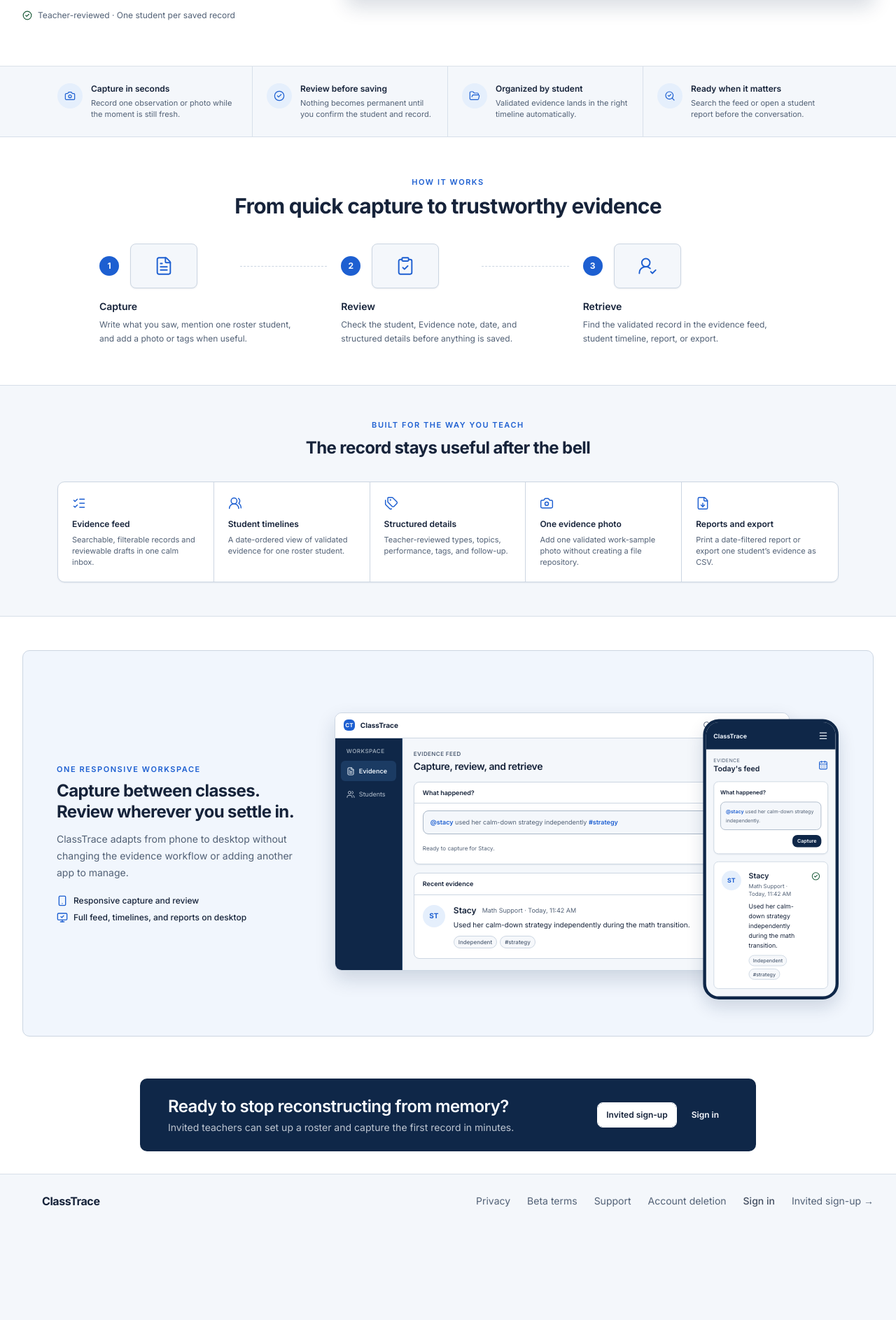
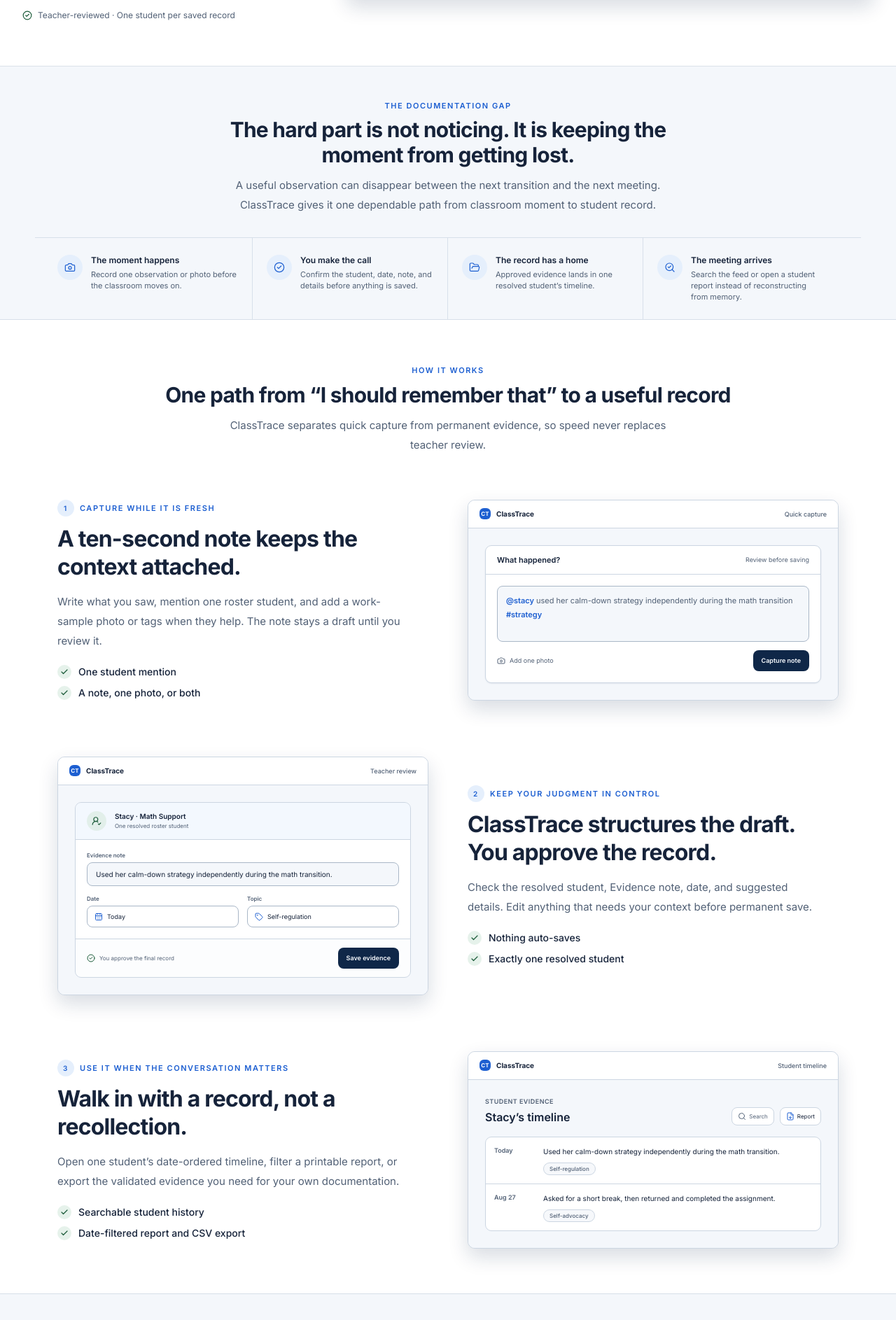
Before and after one commit to jatlasd/classtrace, a Next.js app: page / in a window 1280 px wide. Shown: the part 614-2500 px from the top of the page at 70% size. Before the commit the page ends 2368 px from the top, so only its background shows below. Built offline with nearby package versions, Linux system fonts and the light colour scheme.

Commit message:
Reframe landing page around the documentation gap

```diff
--- a/components/landing/landing-benefits.tsx
+++ b/components/landing/landing-benefits.tsx
@@ -3,30 +3,43 @@
 const benefits = [
   {
     icon: Camera,
-    title: "Capture in seconds",
-    body: "Record one observation or photo while the moment is still fresh.",
+    title: "The moment happens",
+    body: "Record one observation or photo before the classroom moves on.",
   },
   {
     icon: CheckCircle2,
-    title: "Review before saving",
-    body: "Nothing becomes permanent until you confirm the student and record.",
+    title: "You make the call",
+    body: "Confirm the student, date, note, and details before anything is saved.",
   },
   {
     icon: FolderOpen,
-    title: "Organized by student",
-    body: "Validated evidence lands in the right timeline automatically.",
+    title: "The record has a home",
+    body: "Approved evidence lands in one resolved student’s timeline.",
   },
   {
     icon: SearchCheck,
-    title: "Ready when it matters",
-    body: "Search the feed or open a student report before the conversation.",
+    title: "The meeting arrives",
+    body: "Search the feed or open a student report instead of reconstructing from memory.",
   },
 ] as const;
 
 export function LandingBenefits() {
   return (
-    <section aria-label="ClassTrace benefits" className="border-b border-border/70 bg-background">
-      <ul className="mx-auto grid max-w-[1180px] divide-y divide-border/70 px-4 sm:grid-cols-2 sm:divide-x sm:divide-y-0 md:px-6 lg:grid-cols-4 lg:px-8">
+    <section aria-labelledby="problem-heading" className="border-b border-border/70 bg-background">
+      <div className="mx-auto max-w-[1180px] px-4 pt-10 text-center md:px-6 lg:px-8 lg:pt-12">
+        <p className="text-[11px] font-semibold uppercase tracking-[0.14em] text-link">
+          The documentation gap
+        </p>
+        <h2 id="problem-heading" className="mx-auto mt-2 max-w-2xl text-2xl font-bold tracking-tight text-foreground sm:text-3xl">
+          The hard part is not noticing. It is keeping the moment from getting lost.
+        </h2>
+        <p className="mx-auto mt-3 max-w-2xl text-[15px] leading-7 text-muted-foreground">
+          A useful observation can disappear between the next transition and the
+          next meeting. ClassTrace gives it one dependable path from classroom
+          moment to student record.
+        </p>
+      </div>
+      <ul className="mx-auto mt-8 grid max-w-[1180px] divide-y divide-border/70 border-t border-border/70 px-4 sm:grid-cols-2 sm:divide-x sm:divide-y-0 md:px-6 lg:grid-cols-4 lg:px-8">
         {benefits.map((benefit) => (
           <li key={benefit.title} className="flex gap-3 px-3 py-5 first:pl-0 sm:px-5 lg:py-6">
             <span className="flex size-9 shrink-0 items-center justify-center rounded-full bg-accent text-link">
--- a/components/landing/landing-how-it-works.tsx
+++ b/components/landing/landing-how-it-works.tsx
@@ -1,51 +1,169 @@
-import { ClipboardCheck, FileText, UserRoundCheck } from "lucide-react";
+import type { ReactNode } from "react";
+import {
+  CalendarDays,
+  Camera,
+  Check,
+  CheckCircle2,
+  FileDown,
+  Search,
+  Tag,
+  UserRoundCheck,
+} from "lucide-react";
+import { cn } from "@/lib/utils";
 
 const steps = [
   {
-    icon: FileText,
-    title: "Capture",
-    body: "Write what you saw, mention one roster student, and add a photo or tags when useful.",
+    eyebrow: "Capture while it is fresh",
+    title: "A ten-second note keeps the context attached.",
+    body: "Write what you saw, mention one roster student, and add a work-sample photo or tags when they help. The note stays a draft until you review it.",
+    points: ["One student mention", "A note, one photo, or both"],
+    preview: "capture",
   },
   {
-    icon: ClipboardCheck,
-    title: "Review",
-    body: "Check the student, Evidence note, date, and structured details before anything is saved.",
+    eyebrow: "Keep your judgment in control",
+    title: "ClassTrace structures the draft. You approve the record.",
+    body: "Check the resolved student, Evidence note, date, and suggested details. Edit anything that needs your context before permanent save.",
+    points: ["Nothing auto-saves", "Exactly one resolved student"],
+    preview: "review",
   },
   {
-    icon: UserRoundCheck,
-    title: "Retrieve",
-    body: "Find the validated record in the evidence feed, student timeline, report, or export.",
+    eyebrow: "Use it when the conversation matters",
+    title: "Walk in with a record, not a recollection.",
+    body: "Open one student’s date-ordered timeline, filter a printable report, or export the validated evidence you need for your own documentation.",
+    points: ["Searchable student history", "Date-filtered report and CSV export"],
+    preview: "retrieve",
   },
 ] as const;
+
+type PreviewKind = (typeof steps)[number]["preview"];
+
+function PreviewFrame({ children, label }: { children: ReactNode; label: string }) {
+  return (
+    <div aria-hidden="true" className="overflow-hidden rounded-card border border-border bg-background shadow-floating">
+      <div className="flex h-10 items-center justify-between border-b border-border bg-card px-4">
+        <div className="flex items-center gap-2 text-[10px] font-bold text-foreground">
+          <span className="flex size-4 items-center justify-center rounded-sm bg-link text-[8px] text-primary-foreground">CT</span>
+          ClassTrace
+        </div>
+        <span className="text-[9px] font-medium text-muted-foreground">{label}</span>
+      </div>
+      {children}
+    </div>
+  );
+}
+
+function WorkflowPreview({ kind }: { kind: PreviewKind }) {
+  if (kind === "capture") {
+    return (
+      <PreviewFrame label="Quick capture">
+        <div className="bg-background p-5 sm:p-6">
+          <div className="rounded-lg border border-border bg-card shadow-surface">
+            <div className="flex items-center justify-between border-b border-border px-4 py-3">
+              <span className="text-[11px] font-semibold text-foreground">What happened?</span>
+              <span className="text-[9px] text-muted-foreground">Review before saving</span>
+            </div>
+            <div className="p-4">
+              <p className="min-h-20 rounded-md border border-input bg-background px-3 py-2.5 text-[11px] leading-5 text-muted-foreground">
+                <span className="font-semibold text-link">@stacy</span> used her calm-down strategy independently during the math transition <span className="font-semibold text-link">#strategy</span>
+              </p>
+              <div className="mt-3 flex items-center justify-between gap-3">
+                <span className="flex items-center gap-1.5 text-[9px] text-muted-foreground"><Camera className="size-3" /> Add one photo</span>
+                <span className="rounded-md bg-navy px-3 py-2 text-[9px] font-semibold text-navy-foreground">Capture note</span>
+              </div>
+            </div>
+          </div>
+        </div>
+      </PreviewFrame>
+    );
+  }
+
+  if (kind === "review") {
+    return (
+      <PreviewFrame label="Teacher review">
+        <div className="bg-background p-5 sm:p-6">
+          <div className="overflow-hidden rounded-lg border border-border bg-card">
+            <div className="flex items-center gap-3 border-b border-border bg-accent/45 px-4 py-3">
+              <span className="flex size-7 items-center justify-center rounded-full bg-validated/70 text-validated-foreground"><UserRoundCheck className="size-3.5" /></span>
+              <div>
+                <p className="text-[10px] font-semibold text-foreground">Stacy · Math Support</p>
+                <p className="text-[8px] text-muted-foreground">One resolved roster student</p>
+              </div>
+            </div>
+            <div className="grid gap-3 p-4 sm:grid-cols-2">
+              <div className="sm:col-span-2">
+                <p className="text-[8px] font-semibold text-muted-foreground">Evidence note</p>
+                <p className="mt-1 rounded-md border border-input bg-background px-3 py-2 text-[10px] leading-4 text-foreground">Used her calm-down strategy independently during the math transition.</p>
+              </div>
+              <div><p className="text-[8px] font-semibold text-muted-foreground">Date</p><p className="mt-1 flex items-center gap-1.5 rounded-md border border-input px-2.5 py-2 text-[9px] text-foreground"><CalendarDays className="size-3 text-link" /> Today</p></div>
+              <div><p className="text-[8px] font-semibold text-muted-foreground">Topic</p><p className="mt-1 flex items-center gap-1.5 rounded-md border border-input px-2.5 py-2 text-[9px] text-foreground"><Tag className="size-3 text-link" /> Self-regulation</p></div>
+            </div>
+            <div className="flex items-center justify-between border-t border-border bg-muted/20 px-4 py-3">
+              <span className="flex items-center gap-1.5 text-[8px] text-muted-foreground"><CheckCircle2 className="size-3 text-validated-foreground" /> You approve the final record</span>
+              <span className="rounded-md bg-navy px-3 py-2 text-[9px] font-semibold text-navy-foreground">Save evidence</span>
+            </div>
+          </div>
+        </div>
+      </PreviewFrame>
+    );
+  }
+
+  return (
+    <PreviewFrame label="Student timeline">
+      <div className="bg-background p-5 sm:p-6">
+        <div className="flex items-end justify-between gap-4">
+          <div><p className="text-[9px] font-semibold uppercase tracking-wider text-muted-foreground">Student evidence</p><p className="mt-1 text-base font-semibold text-foreground">Stacy’s timeline</p></div>
+          <div className="flex gap-2"><span className="flex items-center gap-1 rounded-md border border-border bg-card px-2 py-1.5 text-[8px] text-muted-foreground"><Search className="size-3" /> Search</span><span className="flex items-center gap-1 rounded-md border border-border bg-card px-2 py-1.5 text-[8px] text-foreground"><FileDown className="size-3 text-link" /> Report</span></div>
+        </div>
+        <div className="mt-4 overflow-hidden rounded-lg border border-border bg-card">
+          {[
+            ["Today", "Used her calm-down strategy independently during the math transition.", "Self-regulation"],
+            ["Aug 27", "Asked for a short break, then returned and completed the assignment.", "Self-advocacy"],
+          ].map(([date, note, topic]) => (
+            <div key={date} className="grid grid-cols-[58px_1fr] gap-3 border-b border-border px-3 py-3 last:border-b-0">
+              <span className="text-[9px] font-semibold text-muted-foreground">{date}</span>
+              <div><p className="text-[10px] leading-4 text-foreground">{note}</p><span className="mt-2 inline-flex rounded-full border border-border bg-muted/50 px-2 py-0.5 text-[8px] font-medium text-muted-foreground">{topic}</span></div>
+            </div>
+          ))}
+        </div>
+      </div>
+    </PreviewFrame>
+  );
+}
 
 export function LandingHowItWorks() {
   return (
     <section id="how-it-works" className="scroll-mt-20 bg-card">
-      <div className="mx-auto max-w-[1060px] px-4 py-12 md:px-6 lg:px-8 lg:py-14">
+      <div className="mx-auto max-w-[1180px] px-4 py-12 md:px-6 lg:px-8 lg:py-16">
         <div className="text-center">
           <p className="text-[11px] font-semibold uppercase tracking-[0.14em] text-link">How it works</p>
           <h2 className="mt-2 text-2xl font-bold tracking-tight text-foreground sm:text-3xl">
-            From quick capture to trustworthy evidence
+            One path from “I should remember that” to a useful record
           </h2>
+          <p className="mx-auto mt-3 max-w-2xl text-[15px] leading-7 text-muted-foreground">
+            ClassTrace separates quick capture from permanent evidence, so speed
+            never replaces teacher review.
+          </p>
         </div>
-        <ol className="mt-9 grid gap-8 md:grid-cols-3 md:gap-10">
+        <ol className="mt-12 space-y-14 lg:mt-16 lg:space-y-20">
           {steps.map((step, index) => (
-            <li key={step.title} className="relative text-center md:text-left">
-              <div className="mx-auto flex max-w-[270px] items-center gap-4 md:mx-0">
-                <span className="flex size-7 shrink-0 items-center justify-center rounded-full bg-link text-xs font-bold text-primary-foreground">
-                  {index + 1}
-                </span>
-                <span className="flex h-16 w-24 shrink-0 items-center justify-center rounded-md border border-border bg-background shadow-surface">
-                  <step.icon aria-hidden="true" className="size-7 text-link" strokeWidth={1.65} />
-                </span>
+            <li key={step.title} className="grid items-center gap-8 lg:grid-cols-2 lg:gap-14">
+              <div className={cn("max-w-lg", index % 2 === 1 && "lg:order-2")}>
+                <p className="flex items-center gap-2 text-[11px] font-semibold uppercase tracking-[0.14em] text-link">
+                  <span className="flex size-6 items-center justify-center rounded-full bg-accent text-[10px]">{index + 1}</span>
+                  {step.eyebrow}
+                </p>
+                <h3 className="mt-3 text-2xl font-bold leading-tight tracking-tight text-foreground sm:text-[2rem]">{step.title}</h3>
+                <p className="mt-4 text-[15px] leading-7 text-muted-foreground">{step.body}</p>
+                <ul className="mt-5 space-y-2.5">
+                  {step.points.map((point) => (
+                    <li key={point} className="flex items-center gap-2.5 text-sm font-medium text-foreground">
+                      <span className="flex size-5 items-center justify-center rounded-full bg-validated/70 text-validated-foreground"><Check className="size-3" strokeWidth={2.4} /></span>
+                      {point}
+                    </li>
+                  ))}
+                </ul>
               </div>
-              <div className="mx-auto mt-4 max-w-[280px] md:mx-0">
-                <h3 className="text-sm font-semibold text-foreground">{step.title}</h3>
-                <p className="mt-1.5 text-xs leading-5 text-muted-foreground">{step.body}</p>
-              </div>
-              {index < steps.length - 1 ? (
-                <span aria-hidden="true" className="absolute left-[calc(50%+3rem)] right-[-1.25rem] top-8 hidden border-t border-dashed border-border md:block" />
-              ) : null}
+              <div className={cn("min-w-0", index % 2 === 1 && "lg:order-1")}><WorkflowPreview kind={step.preview} /></div>
             </li>
           ))}
         </ol>
```
Also changed, not shown: components/landing/landing-hero.tsx (+6 -5 lines), context/ui-registry.md (+4 -3 lines), 1 other file (tests, documents, lock files or other folders).
